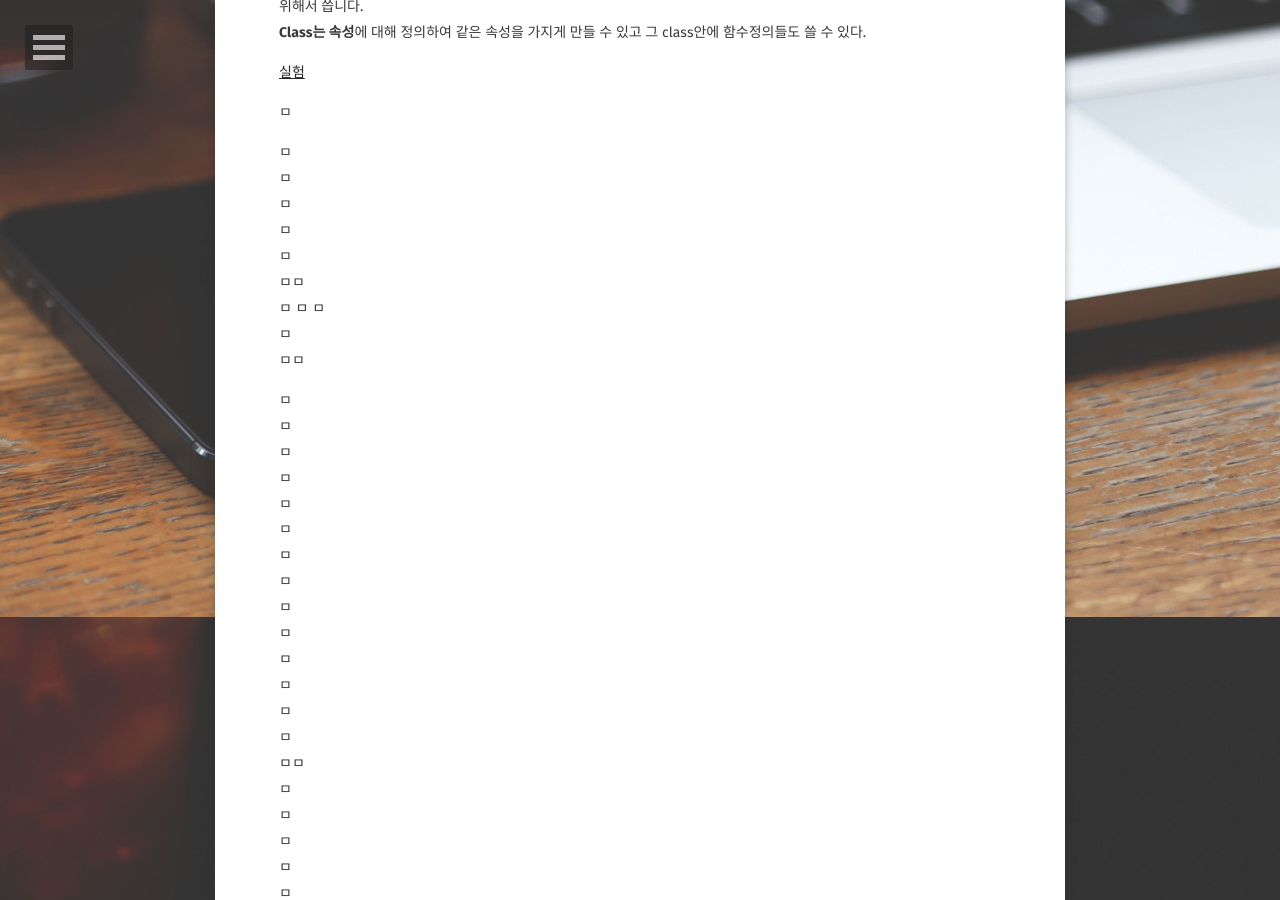
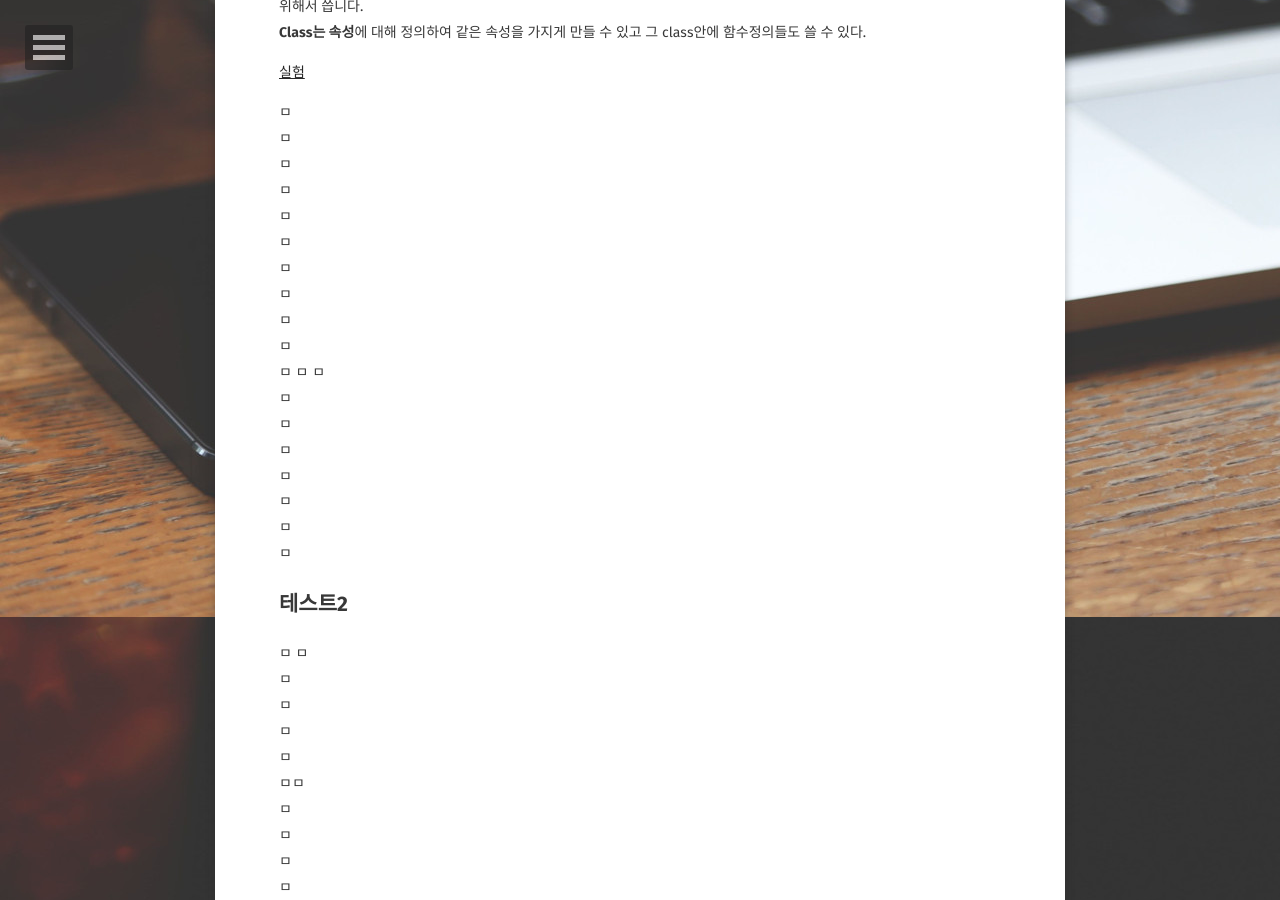
Before and after one commit to HSC-1/HSC-1.github.io, a Jekyll site: the page built from _posts/2021-02-03-class.md, in a window 1280 px wide and 900 px high, scrolled down 473 px. Built offline with Jekyll 4.4.1, drawn with Linux system fonts in a browser that asks for light colours; some web fonts are replaced; our own code applies the rules of GitHub Pages for plain Markdown files; comment, search, counter and statistics services are not loaded.

Commit message:
테스트

```diff
--- a/_posts/2021-02-03-class.md
+++ b/_posts/2021-02-03-class.md
@@ -2,29 +2,29 @@
 음 저번 Python 포스트에서 [함수정의](https://hsc-1.github.io/python/)(def)에 대해 조금 써놨었는데 함수정의는 **동작**에 대해 정의하여 다시 쓰기 편하게 하기 위해서 씁니다.
 **Class는 속성**에 대해 정의하여 같은 속성을 가지게 만들 수 있고 그 class안에 함수정의들도 쓸 수 있다.
 
-[실험](#테스트)
+[실험](##테스트)
 
-ㅁ
-
-ㅁ
-ㅁ
-ㅁ
-ㅁ
- ㅁ
-ㅁㅁ
-ㅁ  ㅁ
-ㅁ
-ㅁ
- ㅁㅁ
-
- ㅁ
-  ㅁ
 ㅁ
 ㅁ
 ㅁ
 ㅁ
 ㅁ
 ㅁ
+ㅁ
+ㅁ
+ㅁ
+ㅁ
+ㅁ
+ㅁ
+ㅁ
+ㅁ
+ㅁ
+ㅁ
+ㅁ
+ㅁ
+ㅁ
+ㅁ
+## 테스트2
 ㅁ
 ㅁ
 ㅁ
@@ -41,5 +41,6 @@
 ㅁ
 ㅁ
 
+
 ---
-# 테스트
+## 테스트
```
